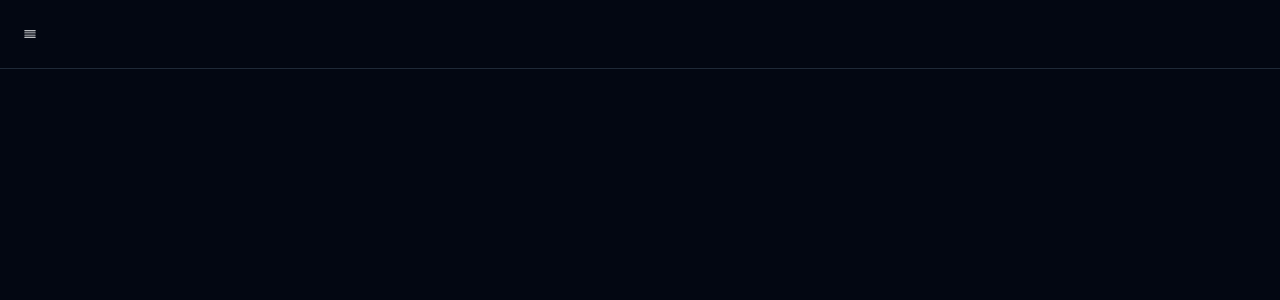
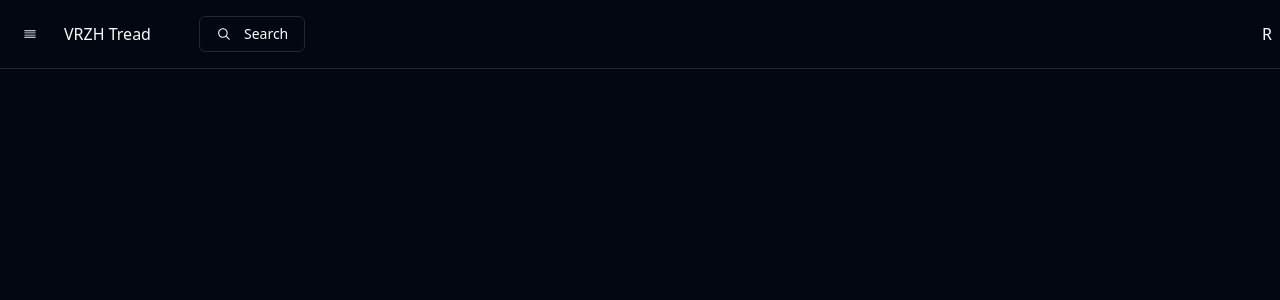
Before and after one commit to VitaliRzheutski/traiding-platform-frontend, a React (Vite) app: page / in a window 1280 px wide. Shown: the top 300 px of the page. Built offline with nearby package versions, Linux system fonts and the light colour scheme.

Commit message:
Added search and avatar

```diff
--- a/src/App.css
+++ b/src/App.css
@@ -1,5 +1,4 @@
 #root {
-  max-width: 1280px;
   margin: 0 auto;
   text-align: center;
 }
--- a/src/page/navbar/Navbar.jsx
+++ b/src/page/navbar/Navbar.jsx
@@ -8,8 +8,8 @@ import {
     SheetTrigger,
 } from "@/components/ui/sheet"
 import { Button } from '@/components/ui/button'
-import { DragHandleHorizontalIcon } from '@radix-ui/react-icons'
-import { Avatar, AvatarImage } from '@radix-ui/react-avatar'
+import { DragHandleHorizontalIcon, MagnifyingGlassIcon } from '@radix-ui/react-icons'
+import { Avatar, AvatarFallback, AvatarImage } from '@radix-ui/react-avatar'
 import SideBar from './SideBar'
 
 
@@ -49,7 +49,24 @@ const Navbar = () => {
                     </SheetContent>
                 </Sheet>
 
+                <p className='text-sm lg:text-base cursor-pointer'>
+                    VRZH Tread
+                </p>
+                <div className='p-0 ml-9'>
+                    <Button variant="outline" className="flex item-center gap-3">
+                        <MagnifyingGlassIcon />
+                        <span>Search</span>
+                    </Button>
+                </div>
 
+
+            </div>
+            <div>
+                <Avatar>
+                    <AvatarFallback>
+                        R
+                    </AvatarFallback>
+                </Avatar>
             </div>
         </div>
     )
```
